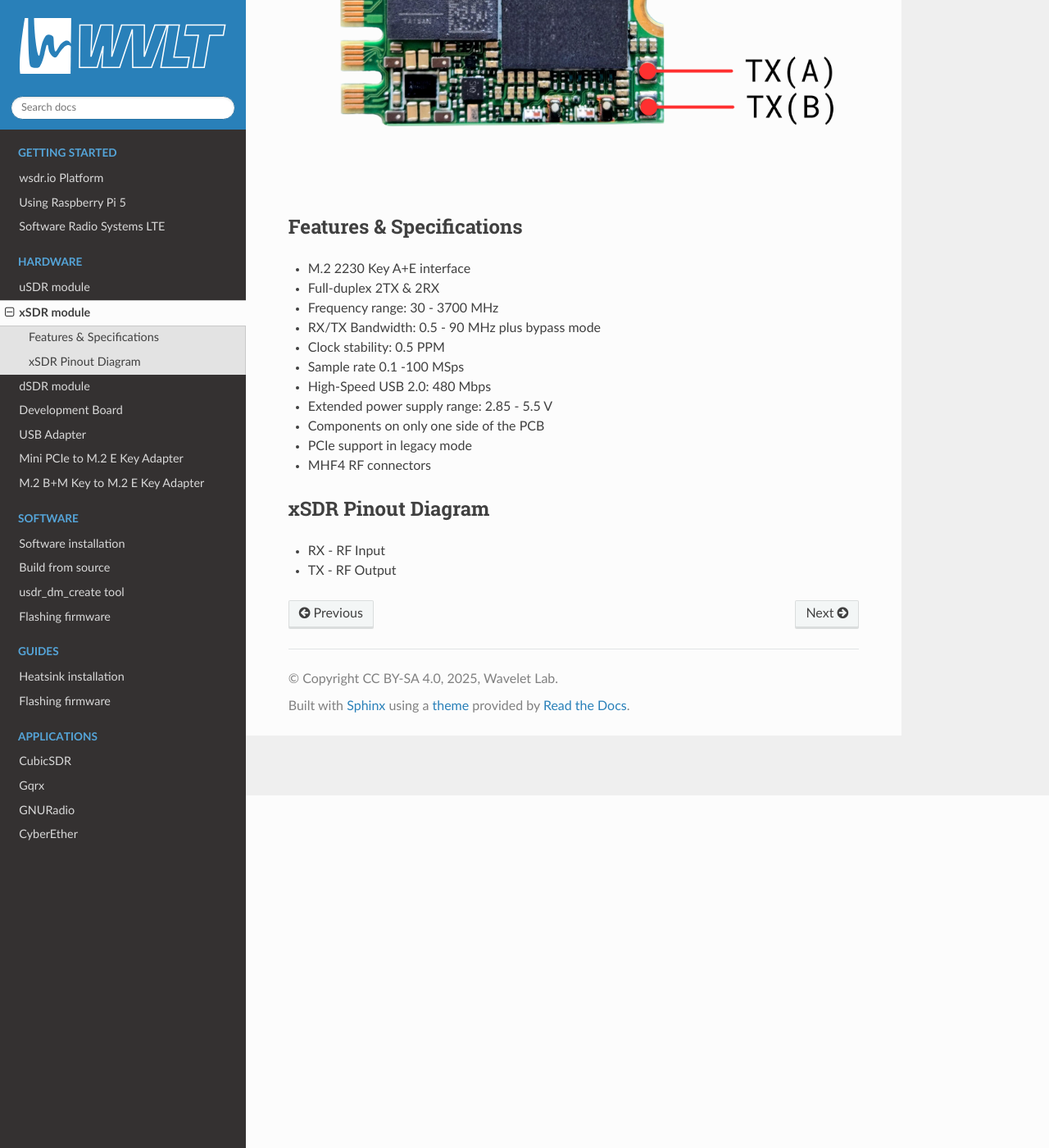
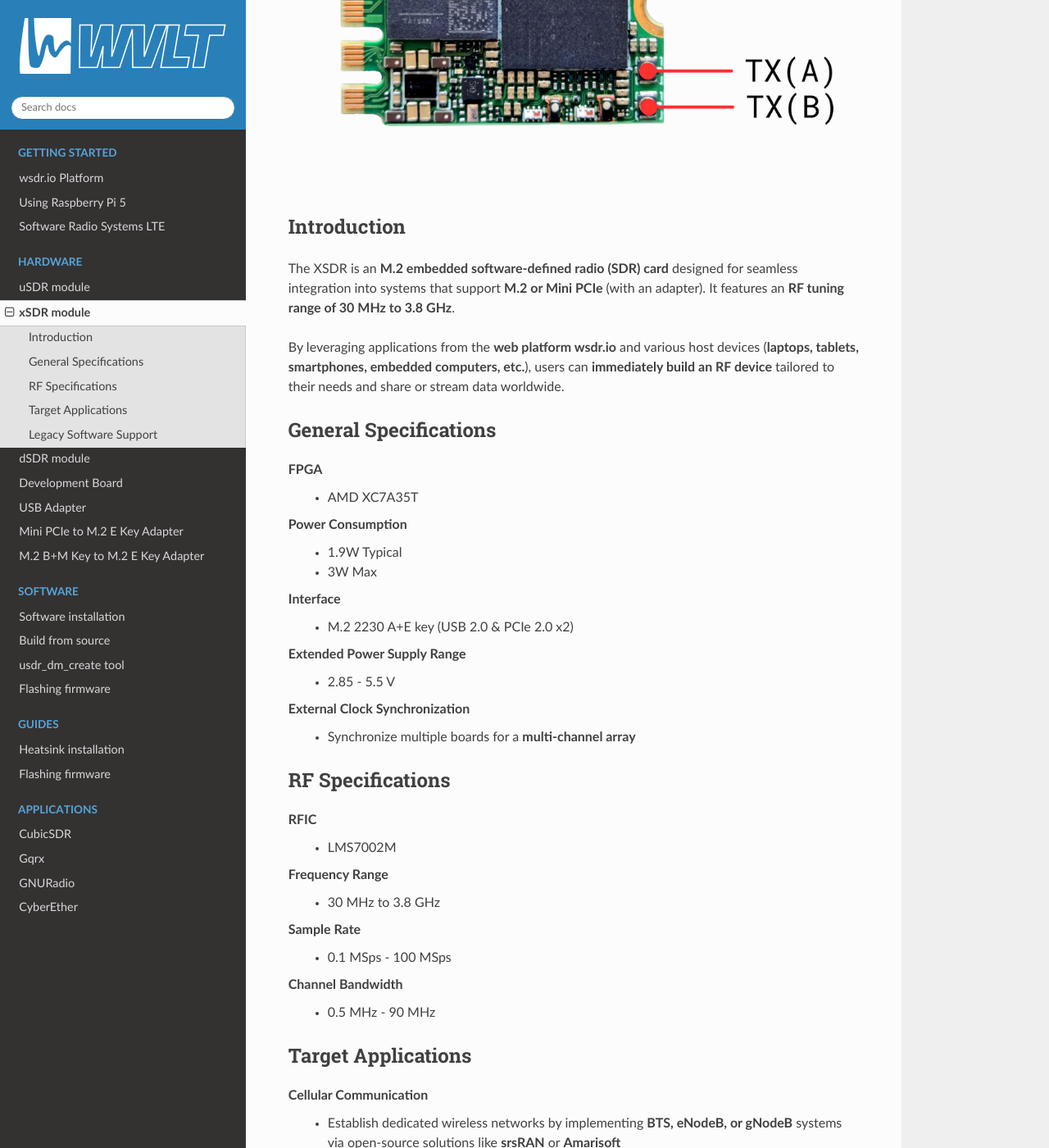
Before and after one commit to wavelet-lab/docs, a Sphinx documentation site: the page built from source/hardware/xsdr.rst, in a window 1280 px wide and 1400 px high, scrolled down 430 px. Shown: the whole window at 82% size. Built offline with Sphinx 7.4.7 and the Read the Docs theme 3.1.0, drawn with Linux system fonts in a browser that asks for light colours; some of the changed text lies outside the part shown.

Commit message:
Update xsdr.rst

```diff
--- a/source/hardware/xsdr.rst
+++ b/source/hardware/xsdr.rst
@@ -8,23 +8,60 @@
 .. image:: ../_static/hw_xsdr.png
    :alt: xSDR module
 
-Features & Specifications
--------------------------
+Introduction
+============
 
-* M.2 2230 Key A+E interface
-* Full-duplex 2TX & 2RX
-* Frequency range: 30 - 3700 MHz
-* RX/TX Bandwidth: 0.5 - 90 MHz plus bypass mode
-* Clock stability: 0.5 PPM
-* Sample rate 0.1 -100 MSps
-* High-Speed USB 2.0: 480 Mbps
-* Extended power supply range: 2.85 - 5.5 V
-* Components on only one side of the PCB
-* PCIe support in legacy mode
-* MHF4 RF connectors
+The XSDR is an **M.2 embedded software-defined radio (SDR) card** designed for seamless integration into systems that support **M.2 or Mini PCIe** (with an adapter). It features an **RF tuning range of 30 MHz to 3.8 GHz**.
 
-xSDR Pinout Diagram
--------------------
+By leveraging applications from the **web platform wsdr.io** and various host devices (**laptops, tablets, smartphones, embedded computers, etc.**), users can **immediately build an RF device** tailored to their needs and share or stream data worldwide.
 
-* RX - RF Input
-* TX - RF Output
+General Specifications
+======================
+
+**FPGA**
+  - AMD XC7A35T
+
+**Power Consumption**
+  - 1.9W Typical
+  - 3W Max
+
+**Interface**
+  - M.2 2230 A+E key (USB 2.0 & PCIe 2.0 x2)
+
+**Extended Power Supply Range**
+  - 2.85 - 5.5 V
+
+**External Clock Synchronization**
+  - Synchronize multiple boards for a **multi-channel array**
+
+RF Specifications
+=================
+
+**RFIC**
+  - LMS7002M
+
+**Frequency Range**
+  - 30 MHz to 3.8 GHz
+
+**Sample Rate**
+  - 0.1 MSps - 100 MSps
+
+**Channel Bandwidth**
+  - 0.5 MHz - 90 MHz
+
+Target Applications
+===================
+
+**Cellular Communication**
+  - Establish dedicated wireless networks by implementing **BTS, eNodeB, or gNodeB** systems via open-source solutions like **srsRAN** or **Amarisoft**
+
+**Embedded Applications**
+  - Develop **compact and high-performance** frequency analysis devices
+
+**Data Link**
+  - Build a **communication channel** between points worldwide via a **web platform**
+
+Legacy Software Support
+=======================
+
+- **GNU Radio, srsRAN, and many more through SoapySDR**
```
